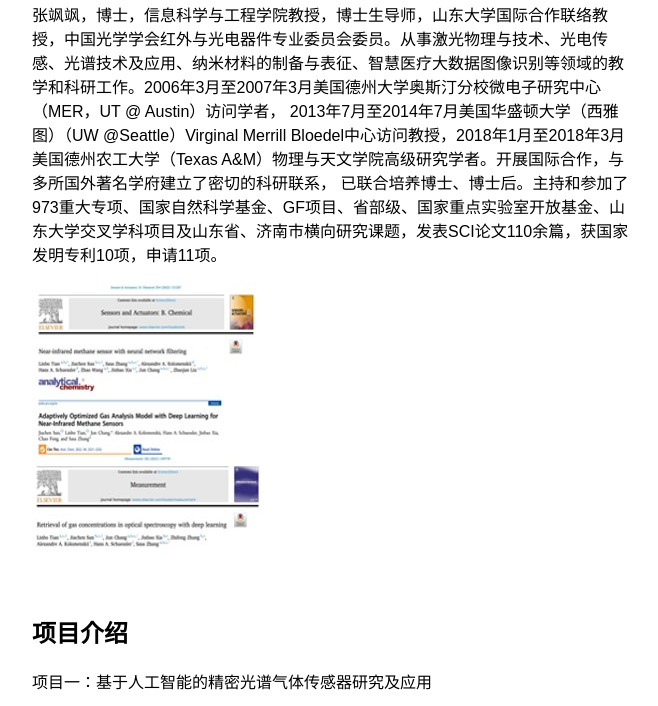
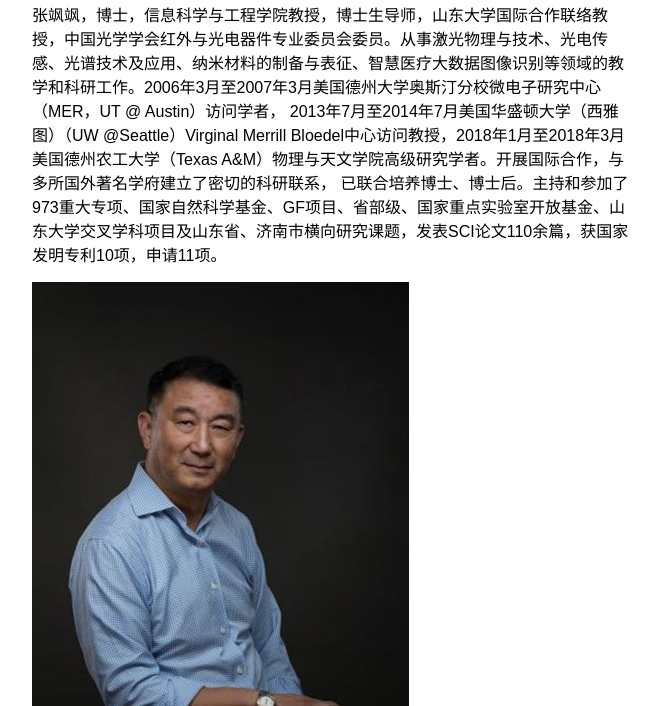
Before and after one commit to yiwen96f/0606, a plain HTML site: page index.html in a window 1280 px wide. Shown: the part 87-793 px from the top of the page, without its empty margins (308-966 px from the left). Drawn offline with Linux system fonts and the light colour scheme.

Commit message:
index.html

```diff
--- a/index.html
+++ b/index.html
@@ -29,7 +29,7 @@
             <p>张飒飒，博士，信息科学与工程学院教授，博士生导师，山东大学国际合作联络教授，中国光学学会红外与光电器件专业委员会委员。从事激光物理与技术、光电传感、光谱技术及应用、纳米材料的制备与表征、智慧医疗大数据图像识别等领域的教学和科研工作。2006年3月至2007年3月美国德州大学奥斯汀分校微电子研究中心（MER，UT @ Austin）访问学者，
                 2013年7月至2014年7月美国华盛顿大学（西雅图）（UW @Seattle）Virginal Merrill Bloedel中心访问教授，2018年1月至2018年3月美国德州农工大学（Texas A&M）物理与天文学院高级研究学者。开展国际合作，与多所国外著名学府建立了密切的科研联系，
                 已联合培养博士、博士后。主持和参加了973重大专项、国家自然科学基金、GF项目、省部级、国家重点实验室开放基金、山东大学交叉学科项目及山东省、济南市横向研究课题，发表SCI论文110余篇，获国家发明专利10项，申请11项。</p>
-                   <img src="ima1.jpg" alt="部分论文">
+                   <img src="ima611.jpg" alt="部分论文">
 
         </div>
         <div class="section">
```
